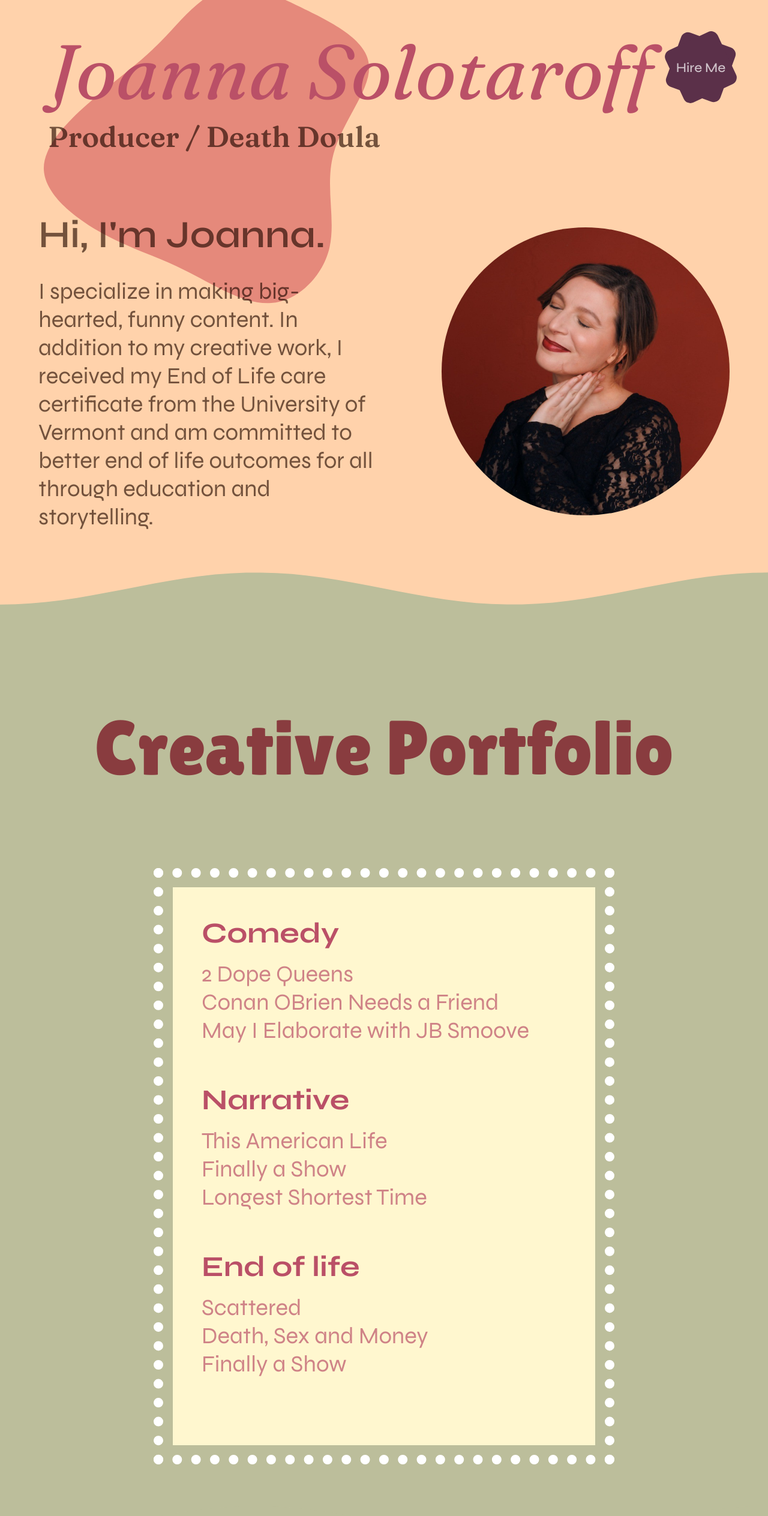
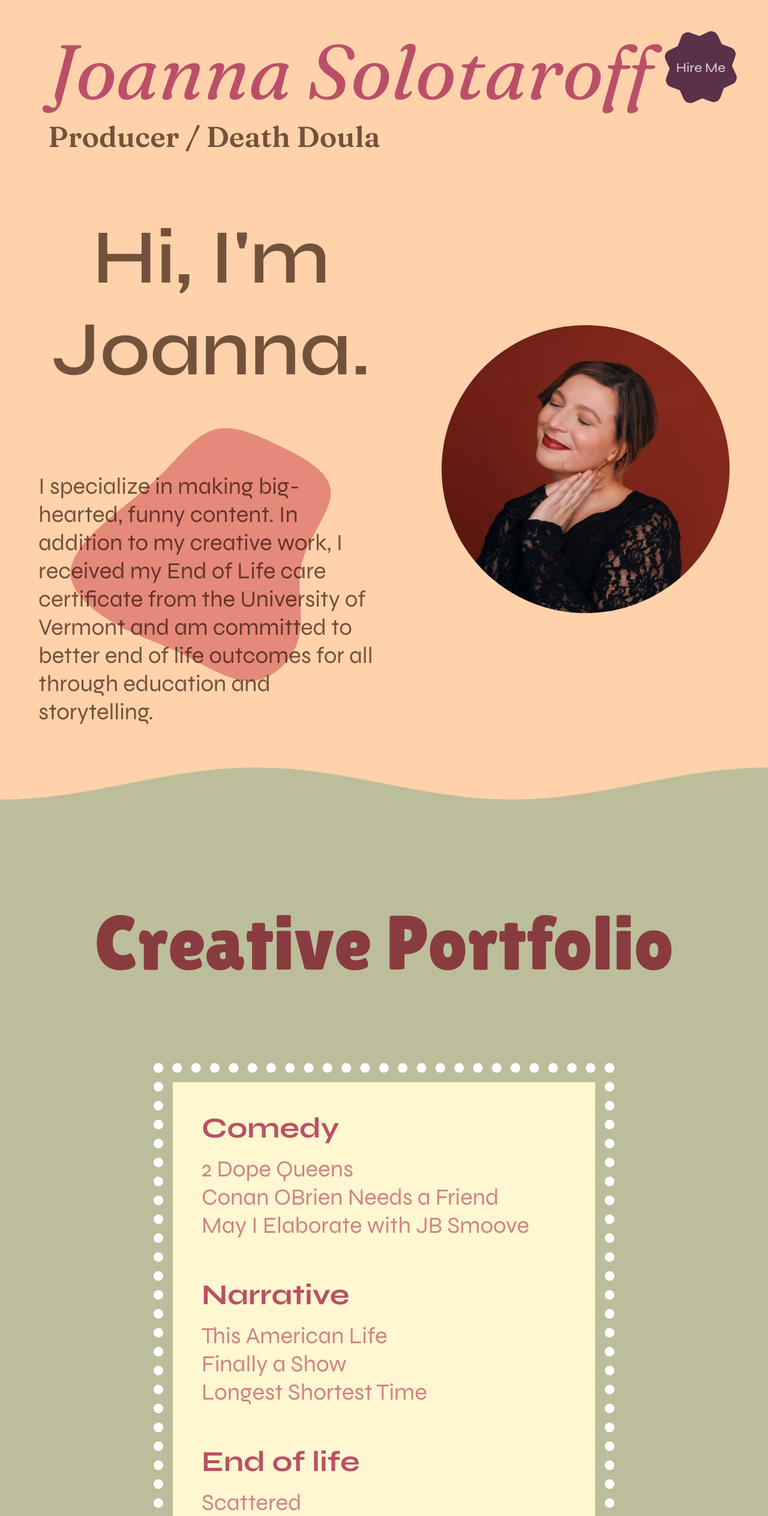
Before and after one commit to nvillapiano/js2024, a Vue app: page / in a window 1280 px wide. Shown: the top 2527 px of the page at 60% size. Built offline with nearby package versions, Linux system fonts and the light colour scheme.

Commit message:
More cleaning

```diff
--- a/src/assets/base.css
+++ b/src/assets/base.css
@@ -46,9 +46,10 @@ h1 {
 }
 
 h2 {
-  font-size: clamp(3rem, 5vw, 5rem);
+  font-size: clamp(4rem, 10vw, 8rem);
   font-weight: 600;
-  margin-block: 0 2rem;
+  margin-bottom: 8rem;
+  text-align: center;
   mix-blend-mode: multiply;
 }
 
--- a/src/components/Bio.vue
+++ b/src/components/Bio.vue
@@ -32,10 +32,12 @@ defineProps({
 
   .Bio--shape {
     position: absolute;
-    width: 125%;
-    top: -90%;
-    left: -10%;
+    width: 100%;
+    /* top: -90%;
+    left: -10%; */
     z-index: -1;
+    bottom: 0%;
+    left: 0%;
   }
 }
 
--- a/src/views/HomeView.vue
+++ b/src/views/HomeView.vue
@@ -2,6 +2,7 @@
 import Headshot from '../components/Headshot.vue'
 import Badge from '../components/Badge.vue'
 import Bio from '../components/Bio.vue'
+import Portfolio from '../components/Portfolio.vue'
 </script>
 
 <template>
@@ -13,29 +14,7 @@ import Bio from '../components/Bio.vue'
       <Headshot></Headshot>
     </section>
     <section class="Content-panel CreativePortfolio">
-      <div class="portfolio-list">
-        <h2 class="lilita">Creative Portfolio</h2>
-        <ul class="list">
-          <li>
-            <h3>Comedy</h3>
-            <a href="http://www.google.com">2 Dope Queens</a>
-            <a href="http://www.google.com">Conan OBrien Needs a Friend</a>
-            <a href="http://www.google.com">May I Elaborate with JB Smoove</a>
-          </li>
-          <li>
-            <h3>Narrative</h3>
-            <a href="http://www.google.com">This American Life</a>
-            <a href="http://www.google.com">Finally a Show</a>
-            <a href="http://www.google.com">Longest Shortest Time</a>
-          </li>
-          <li>
-            <h3>End of life</h3>
-            <a href="http://www.google.com">Scattered</a>
-            <a href="http://www.google.com">Death, Sex and Money</a>
-            <a href="http://www.google.com">Finally a Show</a>
-          </li>
-        </ul>
-      </div>
+      <Portfolio></Portfolio>
     </section>
     <section class="Content-panel CreativePortfolio">
       <h2>
@@ -83,58 +62,4 @@ import Bio from '../components/Bio.vue'
     }
   }
 
-.portfolio-list {
-  width: 100%;
-  display: flex;
-  flex-direction: column;
-  justify-content: center;
-
-  h1 {
-    display: block;
-  }
-
-  p {
-    display: block;
-  }
-
-  .list {
-    text-align: left;
-    width: clamp(5rem, 60vw, 60rem);
-    margin: 0 auto;
-    padding: 4rem;
-    border: 1rem dotted var(--js-white);
-    position: relative;
-
-    &::after {
-      content: '';
-      position: absolute;
-      top: 1rem;
-      left: 1rem;
-      width: calc(100% - 2rem);
-      height: calc(100% - 2rem);
-      background: var(--js-straw);
-      z-index: 0;
-    }
-
-    li {
-      list-style: none;
-      display: flex;
-      align-items: flex-start;
-      flex-direction: column;
-      margin-bottom: 4rem;
-      position: relative;
-      z-index: 2;
-
-    }
-  }
-}
-
-h2 {
-  font-size: clamp(4rem, 10vw, 8rem);
-  text-align: center;
-  margin-bottom: 8rem;
-}
-
-
-
 </style>
```
